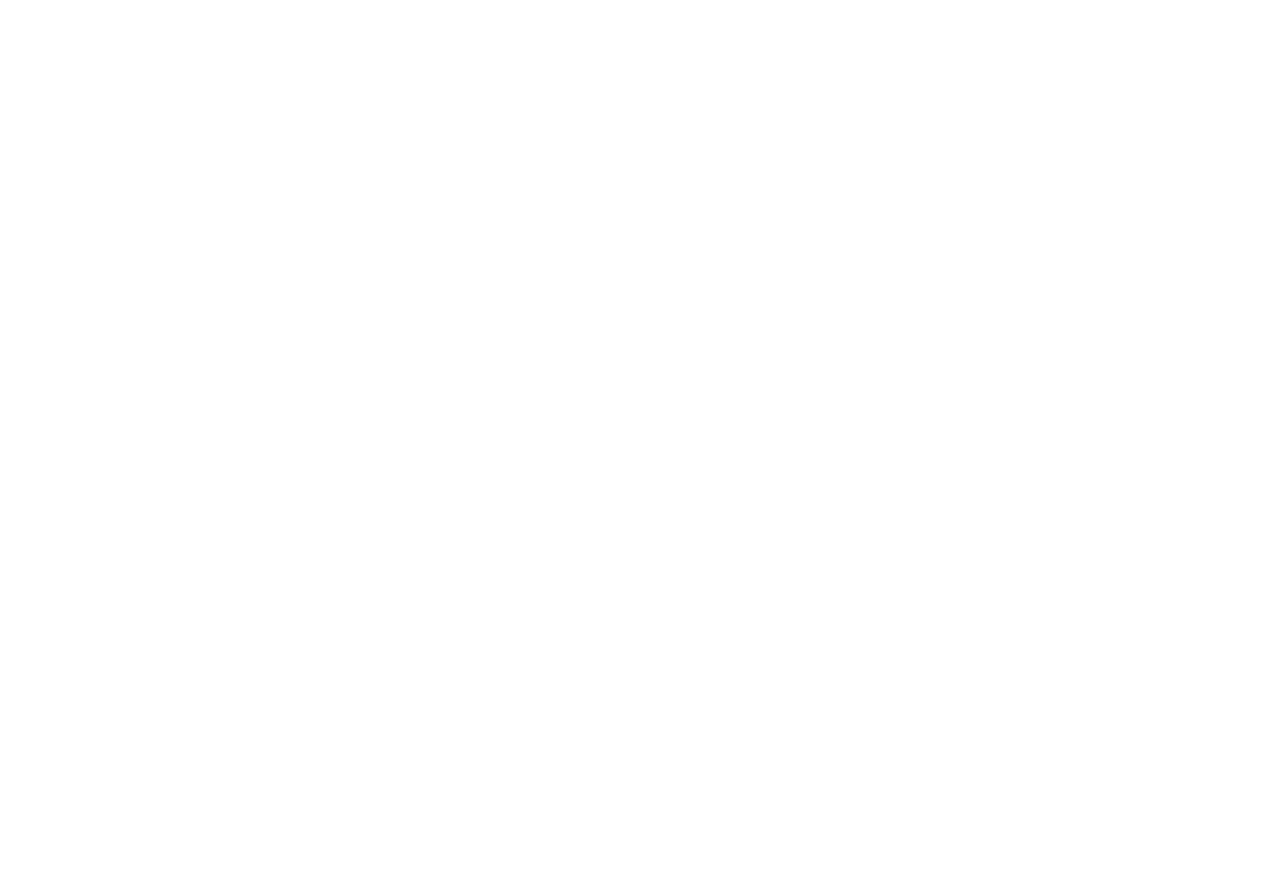
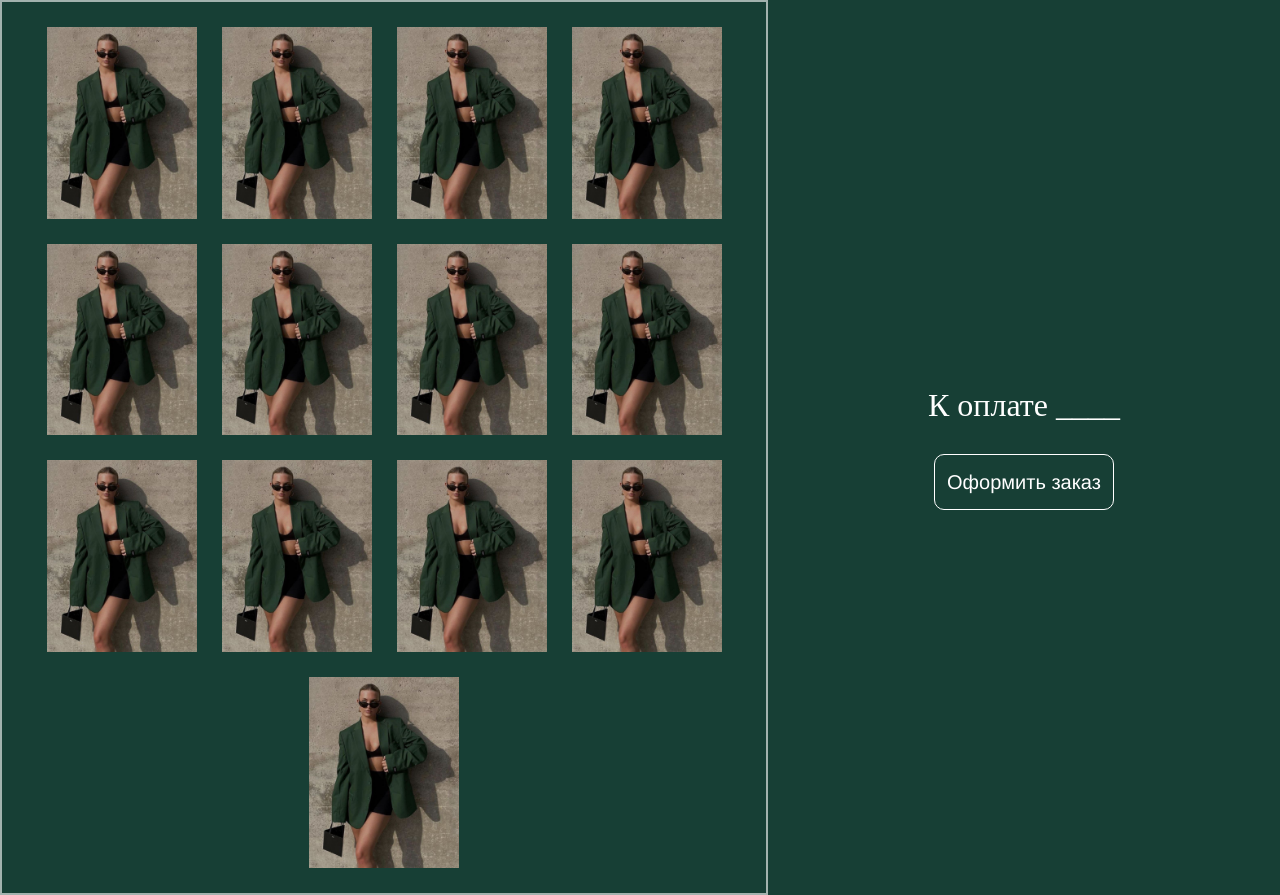
Before and after one commit to Annettuu/online-store, a Vue app in the folder frontend/: page /purchaseProcessing in a window 1280 px wide. Before the commit the page ends 800 px from the top, so only its background shows below. Built offline with nearby package versions, Linux system fonts and the light colour scheme.

Commit message:
сделала разметку для страницы оформления заказа

```diff
--- a/frontend/src/pages/purchaseProcessing.vue
+++ b/frontend/src/pages/purchaseProcessing.vue
@@ -1,15 +1,86 @@
 <template>
-  <div class="purchaseProcessing" />
+  <div class="purchaseProcessing">
+    <div class="purchaseProcessing_list">
+      <div
+        class="purchaseProcessing_list_item"
+        v-for="prod of product"
+        :key="prod.id"
+      >
+        <img
+          :src="require(`@/assets/images/${prod.img}`)"
+        >
+      </div>
+    </div>
+    <div class="purchaseProcessing_pay">
+      <h2>К оплате ____</h2>
+      <button class="btn-pay">Оформить заказ</button>
+    </div>
+  </div>
 </template>
 
 <script>
 export default {
-  name: 'purchase-processing'
+  name: 'purchase-processing',
+  data() {
+    return {
+      product: [
+        {id:1, price: 5000, name: 'Товар', img: 'img_2.png'},
+        {id:2, price: 5000, name: 'Товар', img: 'img_2.png'},
+        {id:3, price: 5000, name: 'Товар', img: 'img_2.png'},
+        {id:4, price: 5000, name: 'Товар', img: 'img_2.png'},
+        {id:5, price: 5000, name: 'Товар', img: 'img_2.png'},
+        {id:6, price: 5000, name: 'Товар', img: 'img_2.png'},
+        {id:7, price: 5000, name: 'Товар', img: 'img_2.png'},
+        {id:8, price: 5000, name: 'Товар', img: 'img_2.png'},
+        {id:9, price: 5000, name: 'Товар', img: 'img_2.png'},
+        {id:10, price: 5000, name: 'Товар', img: 'img_2.png'},
+        {id:11, price: 5000, name: 'Товар', img: 'img_2.png'},
+        {id:12, price: 5000, name: 'Товар', img: 'img_2.png'},
+        {id:13, price: 5000, name: 'Товар', img: 'img_2.png'},
+      ]
+    }
+  }
 }
 </script>
 
 <style lang="scss">
-h2 {
-  color: black;
+@import '@/assets/styles/scss/main-color.scss';
+
+.purchaseProcessing {
+  display: flex;
+  align-items: center;
+  justify-content: center;
+  width: 100%;
+  height: 100%;
+
+  &_list {
+    width: 60%;
+    display: flex;
+    flex-wrap: wrap;
+    align-items: center;
+    justify-content: center;
+    gap: 25px;
+    border: 2px solid $white;
+    padding: 25px;
+
+    &_item {
+
+    }
+  }
+
+  &_pay {
+    width: 40%;
+  }
+}
+img {
+  width: 150px;
+}
+.btn-pay {
+  background: transparent;
+  color: white;
+  border: 1px solid white;
+  border-radius: 10px;
+  padding: 12px;
+  font-size: 20px;
 }
 </style>
```
